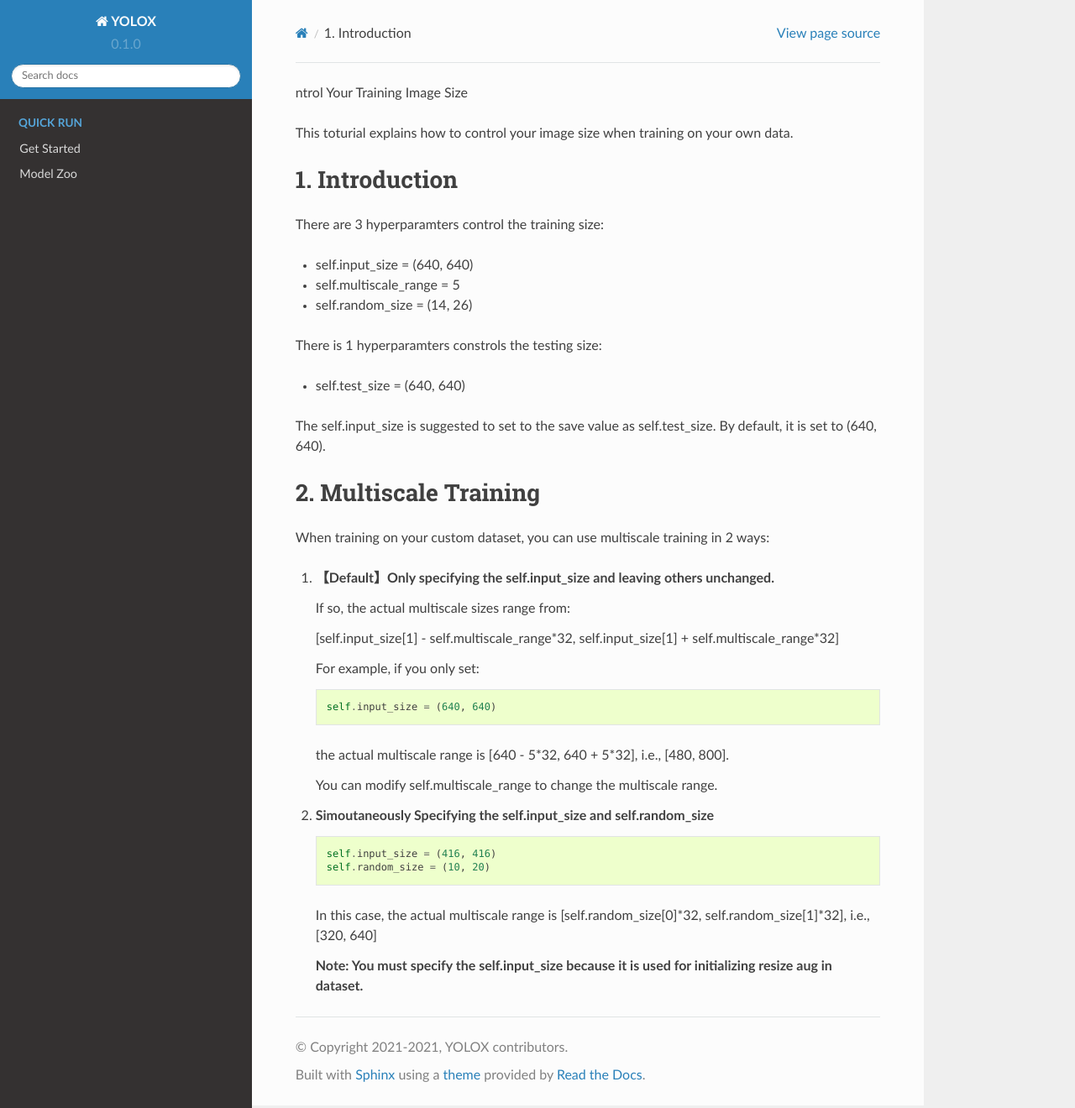
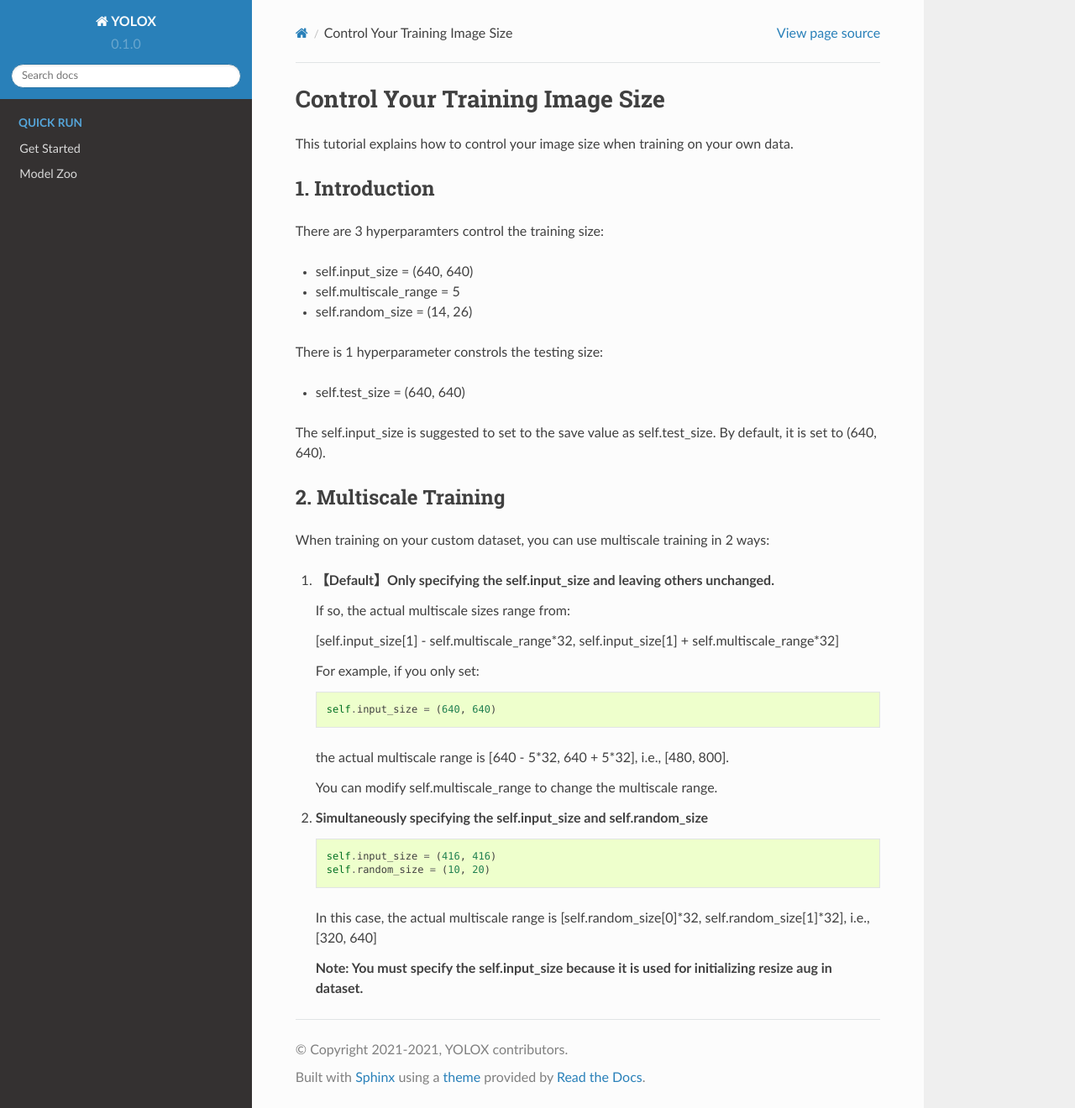
Before and after one commit to Megvii-BaseDetection/YOLOX, a Sphinx documentation site: the page built from docs/control_training_image_size.md, in a window 1280 px wide and 1320 px high. Shown: the whole window at 84% size. Built offline with Sphinx 7.4.7 and the Read the Docs theme 2.0.0, drawn with Linux system fonts in a browser that asks for light colours; pages that are not in the unit, such as notebooks, are missing from menus.

Commit message:
fix some typos

````diff
--- a/docs/control_training_image_size.md
+++ b/docs/control_training_image_size.md
@@ -1,7 +1,6 @@
+# Control Your Training Image Size
 
-ntrol Your Training Image Size
-
-This toturial explains how to control your image size when training on your own data.
+This tutorial explains how to control your image size when training on your own data.
 
 ## 1. Introduction
 
@@ -11,7 +10,7 @@ There are 3 hyperparamters control the training size:
 - self.multiscale_range = 5
 - self.random_size = (14, 26)
 
-There is 1 hyperparamters constrols the testing size:
+There is 1 hyperparameter constrols the testing size:
 
 - self.test_size = (640, 640)
 
@@ -37,7 +36,7 @@ When training on your custom dataset, you can use multiscale training in 2 ways:
 
    You can modify self.multiscale_range to change the multiscale range.
 
-2. **Simoutaneously Specifying the self.input_size and self.random_size**
+2. **Simultaneously specifying the self.input_size and self.random_size**
 
    ```python
    self.input_size = (416, 416)
````
Also changed, not shown: README.md (+1 -1 lines).
